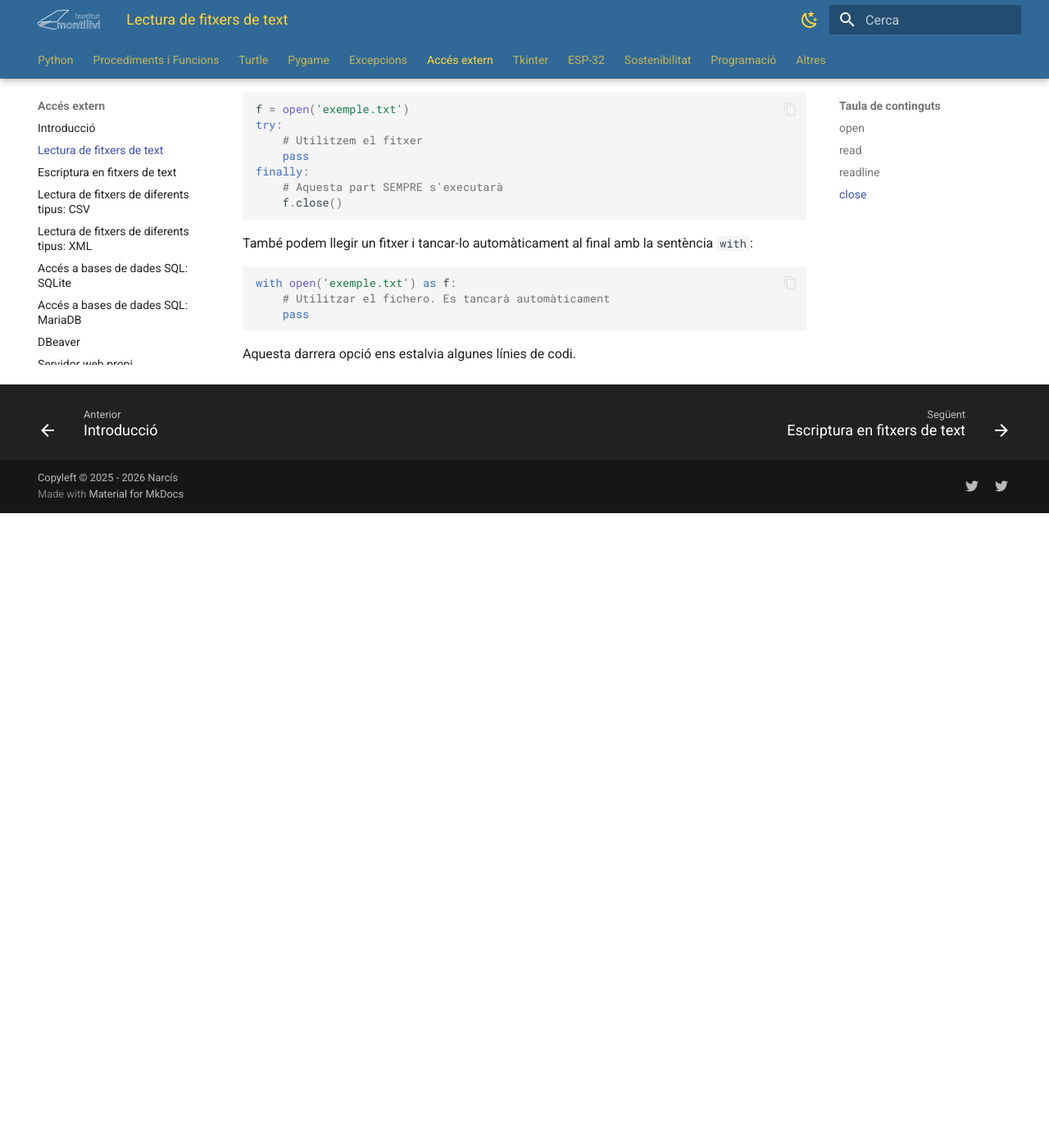
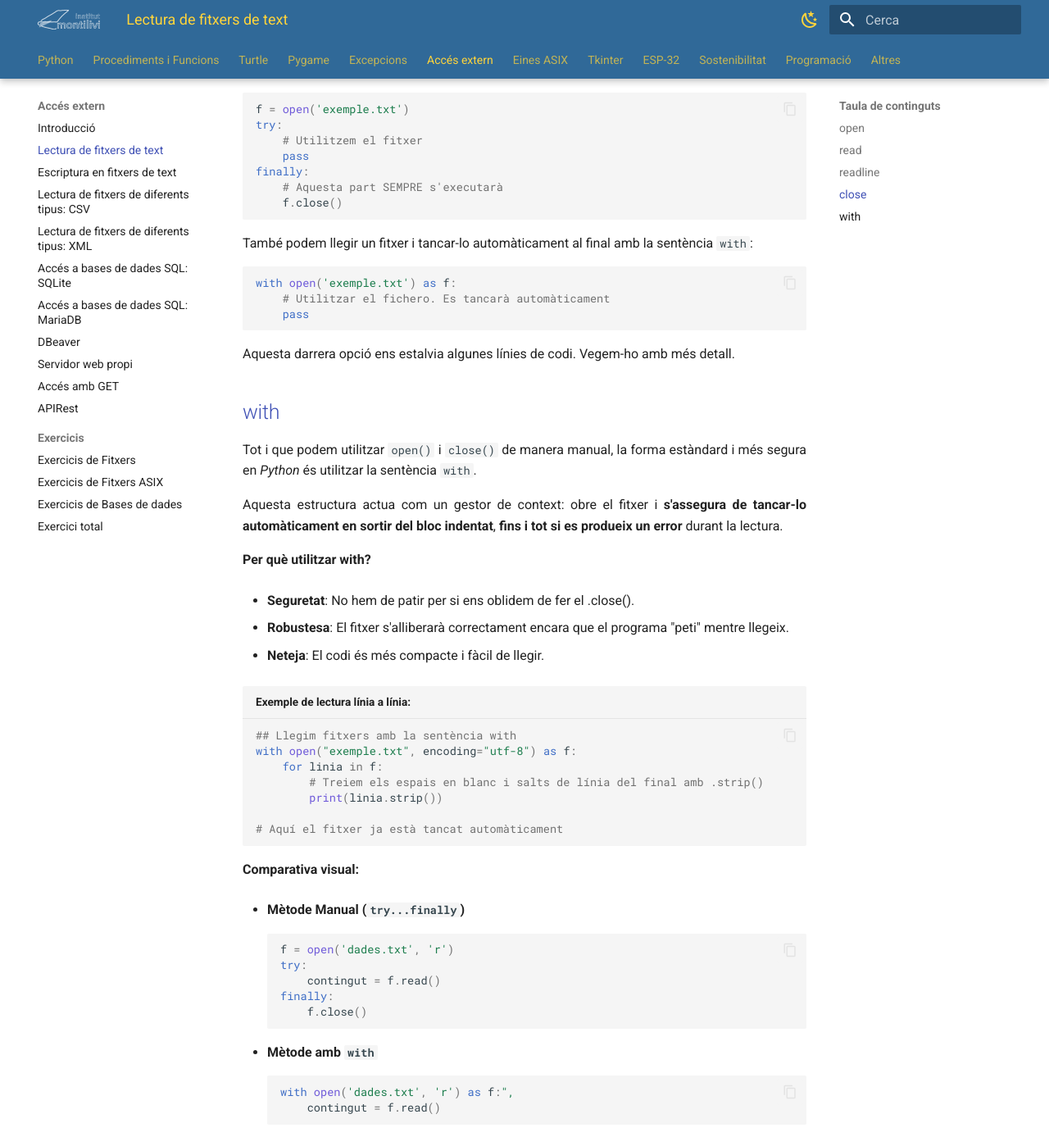
Before and after one commit to nbuisac/ASIX_OPT, an MkDocs documentation site: the page built from docs/fitxers/fitxers_002.md, in a window 1280 px wide and 1400 px high, scrolled down 3765 px. Shown: the whole window at 82% size. Built offline with MkDocs 1.6.1 and Material for MkDocs 9.7.7, drawn with Linux system fonts in a browser that asks for light colours; before the commit the page ends 4391 px from its top, so only the background shows below that; some of the changed lines change nothing that is shown.

Commit message:
with a open i close

````diff
--- /dev/null
+++ b/docs/ASIX/asix_001.md
@@ -0,0 +1,315 @@
+# Eines per Administradors de Sistemes en Python
+
+Un cop dominem la lectura i escriptura de fitxers, el següent pas per a un **administrador de sistemes** és interactuar directament amb el sistema operatiu. Per a això, *Python* ens ofereix dues eines clau: `shutil` per a la gestió de fitxers i directori, i `subprocess` per executar comandes de terminal.
+
+## La llibreria `os` (Interacció amb el Sistema Operatiu)
+
+La llibreria `os` (_Operating System_) és una de les més importants per a un administrador de sistemes. Permet que el nostre script de Python interactuï amb el sistema operatiu per gestionar fitxers, carpetes i rutes de forma independent de si estem a Linux, Windows o macOS.
+
+### Gestió de Directoris i Rutes
+
+Abans de treballar amb un fitxer, sovint hem de saber on som o crear l'estructura de carpetes necessària.
+
+* `os.getcwd()`: (_Get Current Working Directory_) Retorna la ruta d'on s'està executant el script.
+
+* `os.chdir(ruta)`: (_Change Directoy_) Canvia el directori de treball actual.
+
+* `os.listdir(ruta)`: Retorna una llista amb tots els fitxers i carpetes d'una ruta (equivalent a un ls o dir).
+
+* `os.mkdir(nom)`: (_Make Directory_) Crea una carpeta nova.
+
+* `os.makedirs(ruta/completa)`: (_Make Directories_) Crea tota una ruta de carpetes (incloent les subcarpetes intermèdies si no existeixen).
+
+```python
+import os
+
+# Veure on som i què hi ha
+actual = os.getcwd()
+print(f"Estem a: {actual}")
+print("Contingut del directori:", os.listdir('.'))
+
+# Crear una estructura per a logs
+if not os.path.exists("logs/gener/dia1"):
+    os.makedirs("logs/gener/dia1")
+    print("Estructura de carpetes creada.")
+```
+
+### 2. Manipulació de Fitxers
+
+Operacions bàsiques de manteniment:
+
+* `os.rename(antic, nou)`: Canvia el nom d'un fitxer o carpeta.
+
+* `os.remove(ruta)`: Elimina un fitxer.
+
+* `os.rmdir(ruta)`: Elimina una carpeta (només si està buida).
+
+* `os.path.exists(ruta)`: Comprova si un fitxer o carpeta existeix (retorna `True` o `False`).
+
+* `os.path.isfile(ruta) / os.path.isdir(ruta)`: Comprova si és un fitxer o un directori.
+
+### 3. El submòdul `os.path` (Gestió de rutes)
+
+Com a administradors, sovint hem de _"muntar"_ rutes. Mai ho hem de fer sumant strings (ex: ruta + "/" + fitxer), ja que a Windows s'usa \ i a Linux /. Per això fem servir `os.path.join`.
+
+* `os.path.join(part1, part2)`: Uneix parts d'una ruta usant el separador correcte del sistema.
+
+* `os.path.basename(ruta)`: Retorna només el nom del fitxer d'una ruta completa.
+
+* `os.path.getsize(ruta)`: Retorna la mida del fitxer en bytes.
+
+```python
+import os
+
+directori = "/var/log"
+fitxer = "auth.log"
+
+# Forma correcta i professional de crear una ruta
+ruta_completa = os.path.join(directori, fitxer)
+
+if os.path.exists(ruta_completa):
+    mida = os.path.getsize(ruta_completa)
+    print(f"El fitxer {ruta_completa} ocupa {mida} bytes.")
+```
+
+### 4. Variables d'Entorn
+
+Un _SysAdmin_ sovint necessita consultar variables del sistema (com el _PATH_, l'usuari actual o el _HOME_).
+
+* `os.environ`: Un diccionari que conté totes les variables d'entorn.
+
+* `os.getenv('NOM_VARIABLE')`: Obté el valor d'una variable específica.
+
+```python
+import os
+
+usuari = os.getenv('USER') or os.getenv('USERNAME')
+home = os.getenv('HOME')
+
+print(f"L'usuari actual és: {usuari}")
+print(f"El seu directori personal és: {home}")
+```
+
+### Exercici Proposat
+
+**L'Organitzador de Fitxers**: Crea un script que llegeixi el contingut d'una carpeta i:
+
+* Detecti quins elements són _fitxers_ i quins són _carpetes_.
+
+* Per als _fitxers_, n'imprimeixi el _nom_ i la _mida en KB_.
+
+* Si troba algun fitxer amb l'extensió `.old`, l'elimini automàticament.
+
+
+## La llibreria `shutil` (Operacions de Shell)
+
+Mentre que la llibreria `os` ens permet fer operacions bàsiques, `shutil` (_Shell Utilities_) està dissenyada per a operacions d'alt nivell, com copiar carpetes senceres o comprimir dades.
+Funcions principals:
+
+* `shutil.copy(origen, desti)`: Copia un fitxer a una nova ubicació.
+
+* `shutil.move(origen, desti)`: Mou un fitxer o directori (també serveix per canviar el nom).
+
+* `shutil.copytree(origen, desti)`: Copia un directori sencer de forma recursiva (ideal per a backups).
+
+* `shutil.rmtree(directori)`: Elimina un directori sencer, encara que contingui fitxers. Atenció: és irreversible.
+
+* `shutil.make_archive(nom, format, ruta)`: Crea un fitxer comprimit (zip, tar, gztar).
+
+* `shutil.disk_usage(ruta)`: Retorna l'estat de l'espai en disc (total, usat i lliure).
+
+```python title="Creació d'un backup comprimit"
+import shutil
+
+origen = "/home/alumne/projecte"
+desti_zip = "/home/alumne/backups/backup_projecte"
+
+# Creem un fitxer .zip amb tot el contingut de la carpeta origen
+shutil.make_archive(desti_zip, 'zip', origen)
+
+print(f"Còpia de seguretat creada a: {desti_zip}.zip")
+```
+
+## La llibreria `subprocess` (Execució de comandes)
+
+Aquesta llibreria permet que *Python* enviï comandes directament al terminal (_Bash_ a _Linux_ o _PowerShell_ a _Windows_) i en recuperi el resultat.
+
+### La funció `subprocess.run()`
+
+És la manera moderna i recomanada d'executar comandes.
+
+* `capture_output=True`: Permet guardar el que la comanda imprimiria per pantalla en una variable.
+
+* `text=True`: Fa que la sortida es tracti com a text (string) i no com a bytes.
+
+* `shell=True`: Permet executar comandes pròpies de la shell per defecte, ja que sinó, només busca fitxers executables. Indica a _Python_ que primer obri la terminal i després executi la comanda dins d'ella.
+
+```python title="Comprovació de connectivitat (Ping)"
+import subprocess
+
+# Executem la comanda: ping -c 1 8.8.8.8
+resultat = subprocess.run(["ping", "-c", "1", "8.8.8.8"], capture_output=True, text=True)
+
+if resultat.returncode == 0:
+    print("Xarxa operativa:")
+    print(resultat.stdout)  # Imprimeix la sortida de la comanda
+else:
+    print("Error de connectivitat.")
+```
+
+#### ⚠️ Nota important: Comandes internes vs. Programes externs
+
+Quan utilitzem subprocess.run(), hem de diferenciar entre dos tipus d'ordres:
+
+* **Programes externs**: Són fitxers executables independents que resideixen al disc (ex: `ping.exe`, `python.exe`, `git.exe`, o `ls` i `mkdir` a Linux). Aquests funcionen directament amb `subprocess.run(["ping", "8.8.8.8"])`.
+
+* **Comandes internes del sistema**: Són ordres que no existeixen com a fitxer, sinó que viuen dins de l'intèrpret d'ordres (**cmd.exe** a Windows o **bash** a Linux). Exemples a Windows: `dir`, `cls`, `copy`, `type`.
+
+Si intentem executar una comanda interna sense avisar _Python_, rebrem un error de tipus `FileNotFoundError`.
+
+**L'argument `shell=True`**
+
+Per a les comandes internes, cal afegir l'argument `shell=True`. Això diu a Python que primer invoqui el terminal del sistema i després hi executi la comanda.
+
+```python title="Exemple"
+import subprocess
+
+# Això donarà ERROR (FileNotFoundError)
+# subprocess.run(["dir"])
+
+# Això funcionarà correctament
+subprocess.run("dir", shell=True)
+```
+
+**Diferències de sintaxi**:
+
+* **Sense `shell=True`**: Passem els arguments com una llista: `["ping", "-n", "1", "8.8.8.8"]`.
+
+* **Amb `shell=True`**: Passem tota la comanda com un únic string: "`dir /w"`.
+
+!!!tip "Consell de seguretat"
+
+    Com a _administradors de sistemes_, cal utilitzar `shell=True` **només quan sigui estrictament necessari**. Si podem fer la tasca amb una llibreria nativa (com `os.listdir()` en comptes de `dir`), l'script serà més ràpid, més segur i funcionarà tant a _Windows_ com a _Linux_ sense canvis.
+
+
+
+
+
+
+
+
+En _Linux_, comandes com `ls`, `mkdir` o `ping` són realment programes independents (els trobem a `/usr/bin/ls`, etc.), per tant solen funcionar **sense** `shell=True`.
+
+
+
+    ```python title="Exemple"
+    import subprocess
+
+    # Opció A: Si només volem veure-ho per pantalla
+    subprocess.run("dir", shell=True)
+
+    # Opció B: Si volem capturar la sortida per processar-la
+    resultat = subprocess.run("dir", shell=True, capture_output=True, text=True)
+    print(resultat.stdout)
+    ```
+
+
+## Exercici combinat: Manteniment del Sistema
+
+Objectiu: Crear un script que automatitzi la neteja de _logs_ i verifiqui l'estat d'un servei.
+
+Passos del script:
+
+* Comprovar l'espai en disc amb shutil.disk_usage.
+
+* Si l'espai lliure és inferior a un llindar, moure els fitxers de la carpeta `logs_temp` a un fitxer comprimit de backup.
+
+* Reiniciar un servei (simulat o real) amb subprocess per aplicar canvis.
+
+```python
+import shutil
+import subprocess
+import os
+
+# 1. Comprovem l'espai (en GB)
+total, usat, lliure = shutil.disk_usage("/")
+lliure_gb = lliure // (2**30)
+
+print(f"Espai lliure actual: {lliure_gb} GB")
+
+if lliure_gb < 10:
+    print("Espai baix. Iniciant compressió de logs...")
+    # 2. Comprimir logs vells
+    if os.path.exists("./logs_vells"):
+        shutil.make_archive("backup_logs", "zip", "./logs_vells")
+        shutil.rmtree("./logs_vells")
+        print("Logs comprimits i espai alliberat.")
+
+# 3. Verifiquem l'estat d'un servei (Exemple amb Apache o SSH)
+print("Verificant estat del servei...")
+subprocess.run(["systemctl", "status", "ssh"], capture_output=False)
+```
+
+!!!note "Cal tenir en compte que..."
+
+    Quan usem `subprocess.run()`, la comanda s'ha de passar com una llista de strings, on cada element és una paraula de la comanda original (ex: `["ls", "-l", "/etc"]`).
+
+## 4. Gestió d'errors amb check=True
+
+Per defecte, `subprocess.run()` executa la comanda i continua amb la següent línia del script de Python, encara que la comanda del sistema hagi fallat (per exemple, si intentem fer un `ls` d'una carpeta que no existeix).
+
+Però en administració de sistemes, sovint volem que el script s'aturi i ens avisi si una operació falla. Per fer-ho, utilitzarem l'argument `check=True`.
+
+* **Sense `check=True`**: El script continua malgrat l'error.
+
+* **Amb `check=True`**: Python llançarà una excepció del tipus `CalledProcessError` si la comanda retorna un codi d'error (diferent de 0).
+
+```python title="Intentem crear un directori en una ruta protegida"
+import subprocess
+
+try:
+    # Intentem crear una carpeta a /root/ sense permisos de sudo
+    # L'argument check=True farà que si la comanda falla, salti a l'except
+    subprocess.run(["mkdir", "/root/prova_admin"], check=True, capture_output=True, text=True)
+    print("Carpeta creada amb èxit.")
+
+except subprocess.CalledProcessError as e:
+    print(f"ERROR CRÍTIC: La comanda ha fallat amb el codi {e.returncode}")
+    print(f"Detalls de l'error: {e.stderr}")
+```
+
+Per què és important el returncode?
+
+En el món _Linux/Unix_, quan una comanda s'executa correctament, retorna el codi 0. Qualsevol altre número (1, 2, 127, etc.) indica un tipus d'error específic.
+
+* 0: OK.
+
+* 1: Error general.
+
+* 127: "Command not found" (la comanda no existeix).
+
+### Exercici proposat
+
+Crea un script que demani el nom d'un paquet (ex: `apache2`, `vim`, `htop`) i utilitzi `subprocess` per saber si està instal·lat al sistema fent servir la comanda `which <nom_paquet>`.
+
+* Si el `returncode` és 0, imprimeix "El programa està instal·lat".
+
+* Si és diferent de 0, imprimeix "El programa NO s'ha trobat".
+
+## 🏆 Reptes final: "Bye-bye Bash"
+
+Escriu un script que realitzi aquesta seqüència completa, que és el dia a dia d'un administrador:
+
+* **Cerca**: Trobar tots els fitxers de la carpeta `/var/log` (o una carpeta de prova) que pesin més de 100 KB (`os.path.getsize`).
+
+* **Còpia**: Copia aquests fitxers a una carpeta anomenada `backup_logs` (`shutil.copy`).
+
+* **Compressió**: Comprimeix la carpeta `backup_logs` en un fitxer `.tar.gz` (`shutil.make_archive`).
+
+* **Verificació**: Executa una comanda del sistema per llistar el contingut del fitxer comprimit i verificar que tot és correcte (`subprocess.run(["tar", "-ztvf", "backup_logs.tar.gz"])`).
+
+[os]:           https://docs.python.org/3/library/os.html
+[shutil]:       https://docs.python.org/3/library/shutil.html
+[subprocess]:   https://docs.python.org/3/library/subprocess.html
+
+--8<-- ".acronims.txt"
--- a/docs/fitxers/fitxers_002.md
+++ b/docs/fitxers/fitxers_002.md
@@ -98,8 +98,51 @@ with open('exemple.txt') as f:
     pass
 ```
 
-Aquesta darrera opció ens estalvia algunes línies de codi.
+Aquesta darrera opció ens estalvia algunes línies de codi. Vegem-ho amb més detall.
 
+## [with][]
+
+Tot i que podem utilitzar `open()` i `close()` de manera manual, la forma estàndard i més segura en _Python_ és utilitzar la sentència `with`.
+
+Aquesta estructura actua com un gestor de context: obre el fitxer i **s'assegura de tancar-lo automàticament en sortir del bloc indentat**, **fins i tot si es produeix un error** durant la lectura.
+
+**Per què utilitzar with?**
+
+* **Seguretat**: No hem de patir per si ens oblidem de fer el .close().
+
+* **Robustesa**: El fitxer s'alliberarà correctament encara que el programa "peti" mentre llegeix.
+
+* **Neteja**: El codi és més compacte i fàcil de llegir.
+
+```python title="Exemple de lectura línia a línia:"
+## Llegim fitxers amb la sentència with
+with open("exemple.txt", encoding="utf-8") as f:
+    for linia in f:
+        # Treiem els espais en blanc i salts de línia del final amb .strip()
+        print(linia.strip())
+
+# Aquí el fitxer ja està tancat automàticament
+```
+
+**Comparativa visual:**
+
+* **Mètode Manual (`try...finally`)**
+
+    ```python
+    f = open('dades.txt', 'r')
+    try:
+        contingut = f.read()
+    finally:
+        f.close()
+    ```
+
+* **Mètode amb `with`**
+
+    ```python
+    with open('dades.txt', 'r') as f:",
+        contingut = f.read()
+    ```
 
 [lectura i escriptura de fitxers]:  https://docs.python.org/3/tutorial/inputoutput.html#reading-and-writing-files   "lectura i escriptura de fitxers"
 [open]: https://docs.python.org/3/library/functions.html#open   "open"
+[with]: https://docs.python.org/3/reference/compound_stmts.html#the-with-statement
--- a/mkdocs.yml
+++ b/mkdocs.yml
@@ -203,6 +203,9 @@ nav:
         - "Exercicis de Bases de dades" : 'fitxers/fitxers_002ex.md'
         - "Exercici total" : 'fitxers/fitxers_009ex.md'
 
+    - "Eines ASIX" :
+      - "os, shutil, subprocess" : 'ASIX/asix_001.md'
+
     - "Tkinter" :
       - "Tkinter" : 'tkinter/tk_000.md'
       - "Canvas" : 'tkinter/tk_001.md'
````
